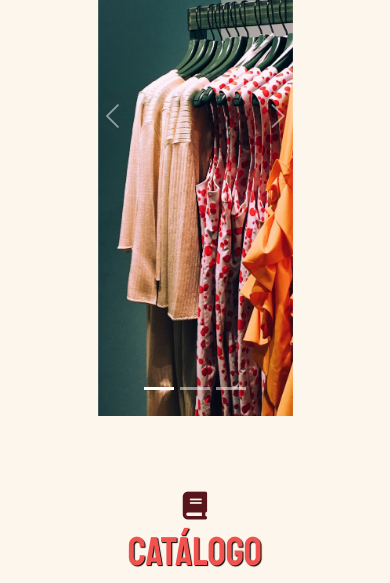
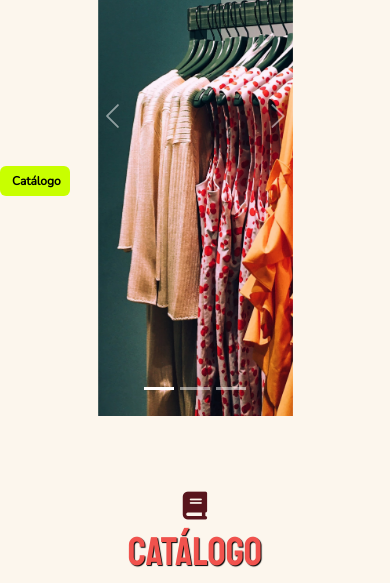
Before and after one commit to nicolasromeroo/MevistoComoquiero, a website: page index.html in a window 390 px wide. Shown: the part 184-767 px from the top of the page. Drawn offline with nearby package versions, Linux system fonts and the light colour scheme.

Commit message:
correcciones responsive

```diff
--- a/scss/layouts/_mediaqueries.scss
+++ b/scss/layouts/_mediaqueries.scss
@@ -29,6 +29,7 @@
         width: 100%;
         display: flex;
         flex-direction: column;
+        align-items: center;
         }
 
     .carousel {
@@ -39,8 +40,9 @@
     }
 
 
-    .container-content {
-        display: none;
+    .container-content-catalogo button {
+        position: relative;
+        left: 110px;
     }
 
     .sectionCaracter {
@@ -73,11 +75,37 @@
             bottom: 30px;
         }
 
+        .container-content {
+            display: block;
+            width: 100%;
+
+            img {
+                width: 270px;
+                height: 100%;
+            }
+
+            button {
+                position: relative;
+                top: -100px;
+                left: 100px;
+            }
+        }
+
+        .sectionCaracter {
+            margin-top: -280px;
+        }
+
         /* PAGINA NOSOTROS */
 
         .wallpaperNosotros {
             position: relative;
             top: 50px;
+        }
+
+        /* PAGINA CONTACTANOS */
+
+        .title_contactanos {
+            padding-top: 100px;
         }
     }
 
@@ -114,7 +142,7 @@
     }
 }
 
-@media (max-width:390px) {
+@media (max-width:391px) {
 
     /* RESPONSIVE INDEX */
 
@@ -136,8 +164,9 @@
     .carouselPrincipalContainer {
         width: 100%;
         display: flex;
+        flex-direction: column;
 
-        }
+    }
 
     .carousel {
         align-self: center;
@@ -148,7 +177,28 @@
     }
 
     .container-content {
+        position: absolute;
+    }
+
+    .container-content img {
         display: none;
+    }
+
+    .container-content button {
+        background-color: rgb(200, 255, 0);
+        width: 70px;
+        height: 30px;
+        position: fixed;
+        top: 350px;
+        left: 0;
+        color: black;
+        font-size: 12px;
+        font-weight: bold;
+        border: none;
+    }
+
+    .sectionCaracter {
+        margin-top: 0;
     }
 
     .sectionMultimedia {
```
Also changed, not shown: css/style.css, 1 other file.
